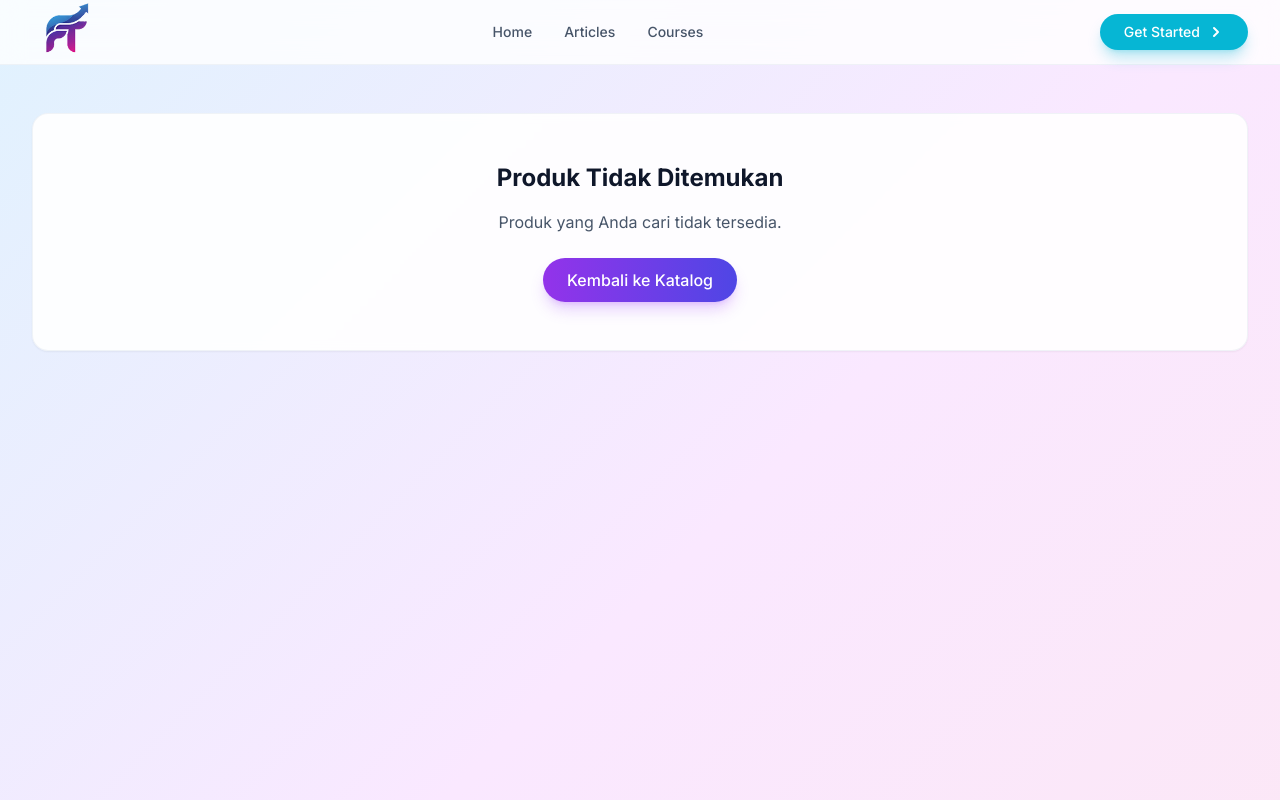
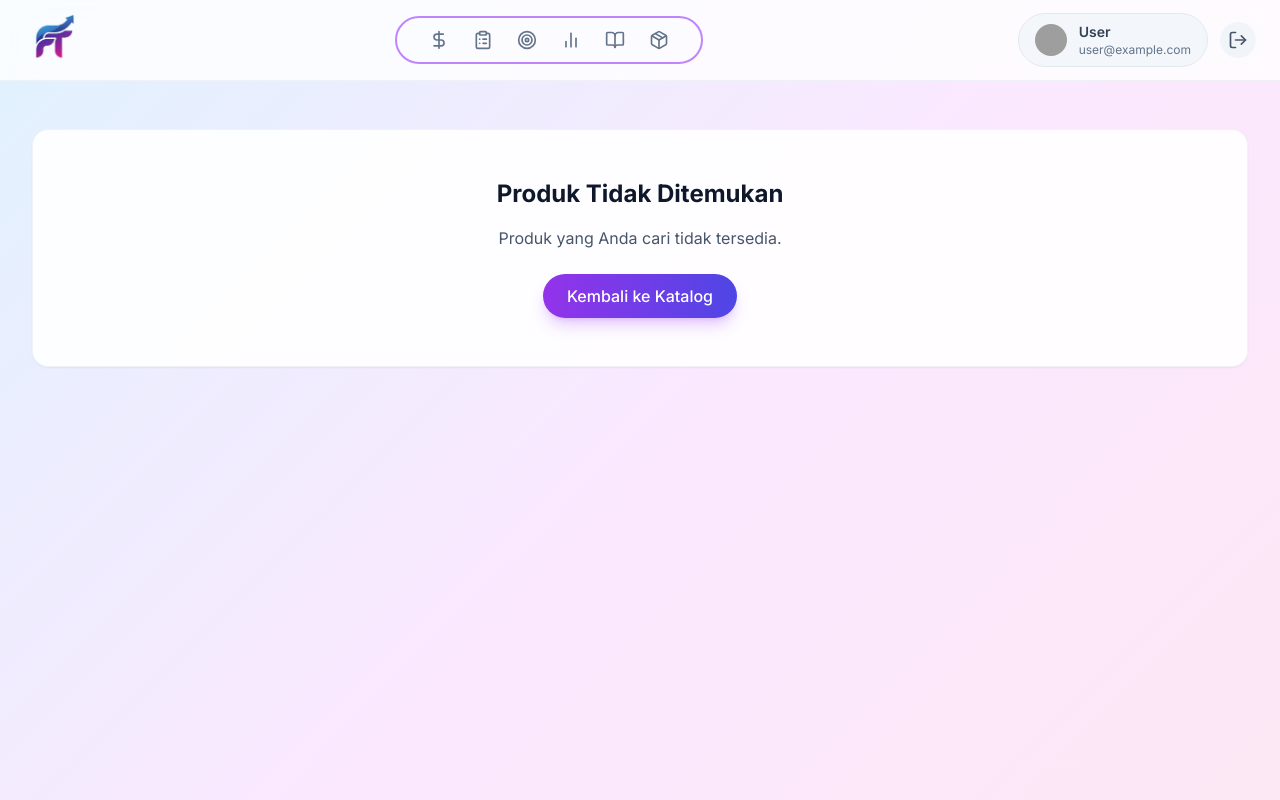
Before and after one commit to TendriZ/FinTrace-Workshop-UI, a React (Vite) app: page /courses/1 in a window 1280 px wide. Shown: the top 800 px of the page. Built offline with nearby package versions, Linux system fonts and the light colour scheme; grey boxes are pictures that could not be loaded.

Commit message:
fix: complete UserHeader routing and add dynamic back button logic

```diff
--- a/src/components/layout/AppLayout.tsx
+++ b/src/components/layout/AppLayout.tsx
@@ -14,7 +14,7 @@ export const AppLayout = () => {
   const isAuth = pathname === '/login' || pathname === '/register' || pathname === '/guest-redirect';
   const isAdmin = pathname.startsWith('/admin');
 
-  const userPrivateRoutes = ['/dashboard', '/transactions', '/budget', '/analytics', '/my-courses', '/profile', '/feedback', '/checkout', '/purchases', '/checkout/success'];
+  const userPrivateRoutes = ['/dashboard', '/transactions', '/budget', '/analytics', '/my-courses', '/profile', '/feedback', '/checkout', '/purchases', '/checkout/success', '/articles', '/courses'];
   const isUserPrivate = userPrivateRoutes.some(route => pathname.startsWith(route));
 
   return (
--- a/src/components/layout/UserHeader.tsx
+++ b/src/components/layout/UserHeader.tsx
@@ -1,6 +1,6 @@
 import React from 'react';
 import { Link, useNavigate } from 'react-router-dom';
-import { LucideIcon, WalletIcon, DollarSign, ClipboardList, Target, BarChart2, BookOpen, Store, LogOut } from 'lucide-react';
+import { LucideIcon, WalletIcon, DollarSign, ClipboardList, Target, BarChart2, BookOpen, Store, LogOut, Package } from 'lucide-react';
 import { useAuthContext } from '../../context/AuthContext';
 
 const NavIcon = ({ icon: Icon, to, title }: { icon: LucideIcon; to: string; title: string }) => (
@@ -33,7 +33,7 @@ export function UserHeader() {
         <NavIcon icon={Target} to="/dashboard" title="Goals" />
         <NavIcon icon={BarChart2} to="/analytics" title="Analytics" />
         <NavIcon icon={BookOpen} to="/articles" title="Articles" />
-        <NavIcon icon={Store} to="/courses" title="Marketplace" />
+        <NavIcon icon={Package} to="/my-courses" title="My Courses" />
       </nav>
 
       <div className="flex items-center gap-3">
--- a/src/pages/public/ArticleDetailPage.tsx
+++ b/src/pages/public/ArticleDetailPage.tsx
@@ -3,6 +3,7 @@ import { useParams, Link } from 'react-router-dom';
 import { Button } from '../../components/ui/Button';
 import { Card } from '../../components/ui/Card';
 import { mockArticles } from '../../data/mockArticles';
+import { useAuthContext } from '../../context/AuthContext';
 import {
   ArrowLeftIcon,
   ClockIcon,
@@ -13,6 +14,7 @@ import {
 
 export function ArticleDetailPage() {
   const { slug } = useParams();
+  const { isAuthenticated } = useAuthContext();
   const article = mockArticles.find((item) => item.slug === slug);
 
   // Helper function to get random related articles excluding current article
@@ -37,7 +39,7 @@ export function ArticleDetailPage() {
             <Card className="p-12 text-center">
               <h1 className="text-2xl font-bold text-slate-900 mb-4">Artikel Tidak Ditemukan</h1>
               <p className="text-slate-600 mb-6">Artikel yang Anda cari tidak tersedia.</p>
-              <Link to="/articles">
+              <Link to={isAuthenticated ? "/articles" : "/articles"}>
                 <Button>Kembali ke Artikel</Button>
               </Link>
             </Card>
@@ -60,7 +62,7 @@ export function ArticleDetailPage() {
 
       <div className="container-1280 px-4 sm:px-6 lg:px-8 -mt-32 relative z-10">
         {/* Back Button */}
-        <Link to="/articles">
+        <Link to={isAuthenticated ? "/articles" : "/articles"}>
           <Button variant="secondary" size="sm" className="mb-6">
             <ArrowLeftIcon className="w-4 h-4 mr-2" />
             Kembali ke Artikel
--- a/src/pages/public/ProductDetailPage.tsx
+++ b/src/pages/public/ProductDetailPage.tsx
@@ -36,7 +36,7 @@ export function ProductDetailPage() {
           <Card className="p-12 text-center">
             <h1 className="text-2xl font-bold text-slate-900 mb-4">Produk Tidak Ditemukan</h1>
             <p className="text-slate-600 mb-6">Produk yang Anda cari tidak tersedia.</p>
-            <Link to="/courses">
+            <Link to={isAuthenticated ? "/courses" : "/courses"}>
               <Button>Kembali ke Katalog</Button>
             </Link>
           </Card>
@@ -54,7 +54,7 @@ export function ProductDetailPage() {
     <div className="min-h-screen">
       <div className="container-1280 px-4 sm:px-6 lg:px-8 py-12">
         {/* Back Button */}
-        <Link to="/courses">
+        <Link to={isAuthenticated ? "/courses" : "/courses"}>
           <Button variant="outline" size="sm" className="mb-6">
             <ArrowLeftIcon className="w-4 h-4 mr-2" />
             Kembali ke Katalog
```
